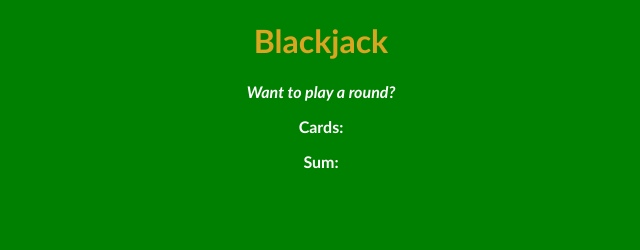
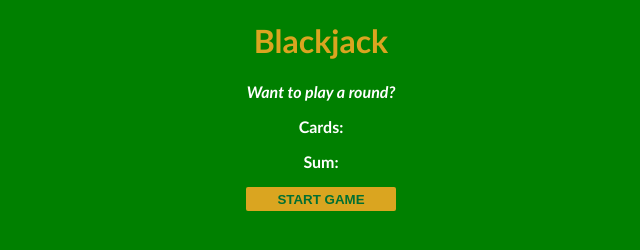
Before and after one commit to RicardoBachmann/blackjack-game, a plain HTML site: page index.html in a window 1280 px wide. Shown: the whole page, without its empty margins (319-959 px from the left). Drawn offline with Linux system fonts and the light colour scheme.

Commit message:
Add basic styling

```diff
--- a/index.html
+++ b/index.html
@@ -13,6 +13,7 @@
     <p id="dealer-el" class="dealer--status">Want to play a round?</p>
     <p id="cards-el">Cards:</p>
     <p id="sum-el">Sum:</p>
+    <button onclick="startGame()">START GAME</button>
 
 
 
--- a/script.js
+++ b/script.js
@@ -4,6 +4,8 @@ let sum = firstCard + secondCard
 let hasBlackJack = false
 let isAlive = true
 let message = ""
+
+function startGame() {
 
     if (sum <= 21) {
         message = "Do you want to draw a new card?"
@@ -15,4 +17,4 @@ if (sum <= 21) {
         isAlive = false
     }
 
-console.log(message)
+}
--- a/style.css
+++ b/style.css
@@ -14,3 +14,13 @@ h1{
 .dealer--status {
     font-style: italic;
 }
+
+button {
+    color: #016f32;
+    width: 150px;
+    background-color: goldenrod;
+    border: none;
+    border-radius: 2px;
+    padding: 0.3rem;
+    font-weight: bold;
+}
```
Lines whose indentation alone changed are shown as unchanged.
